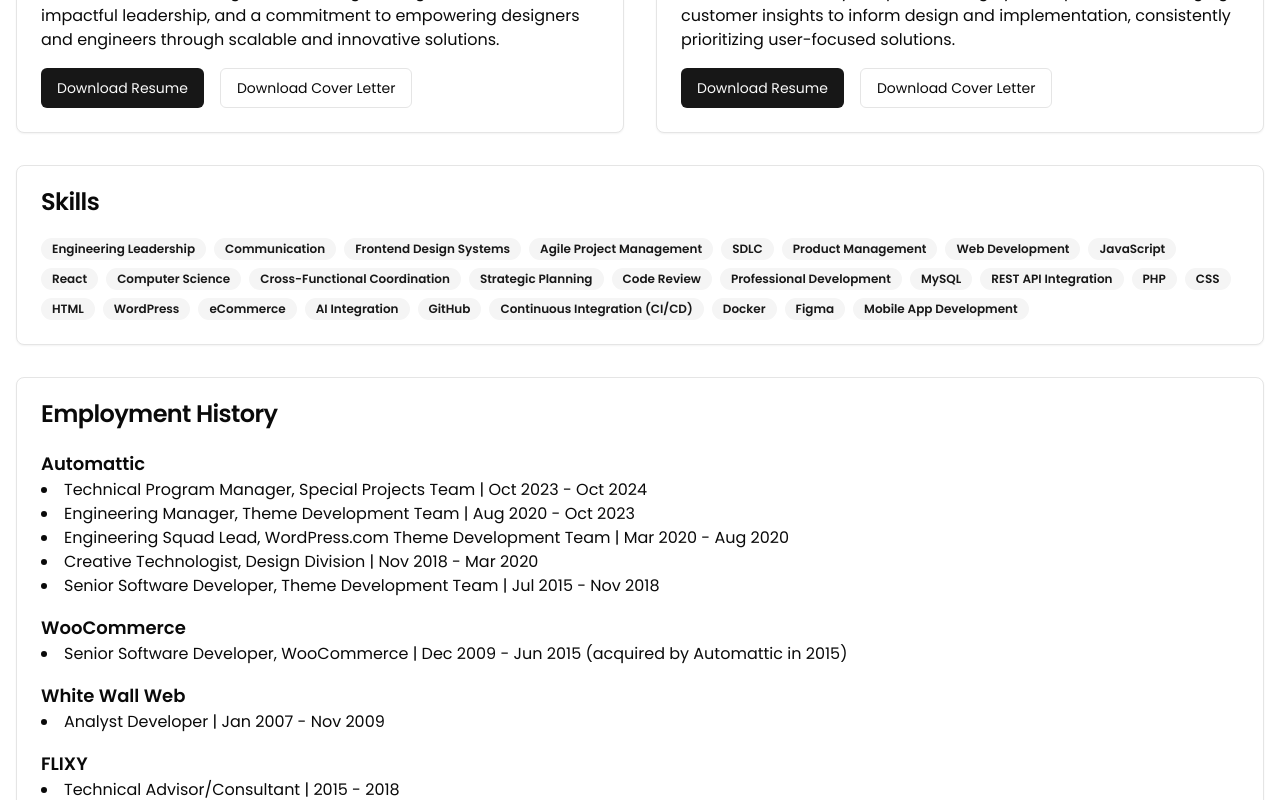
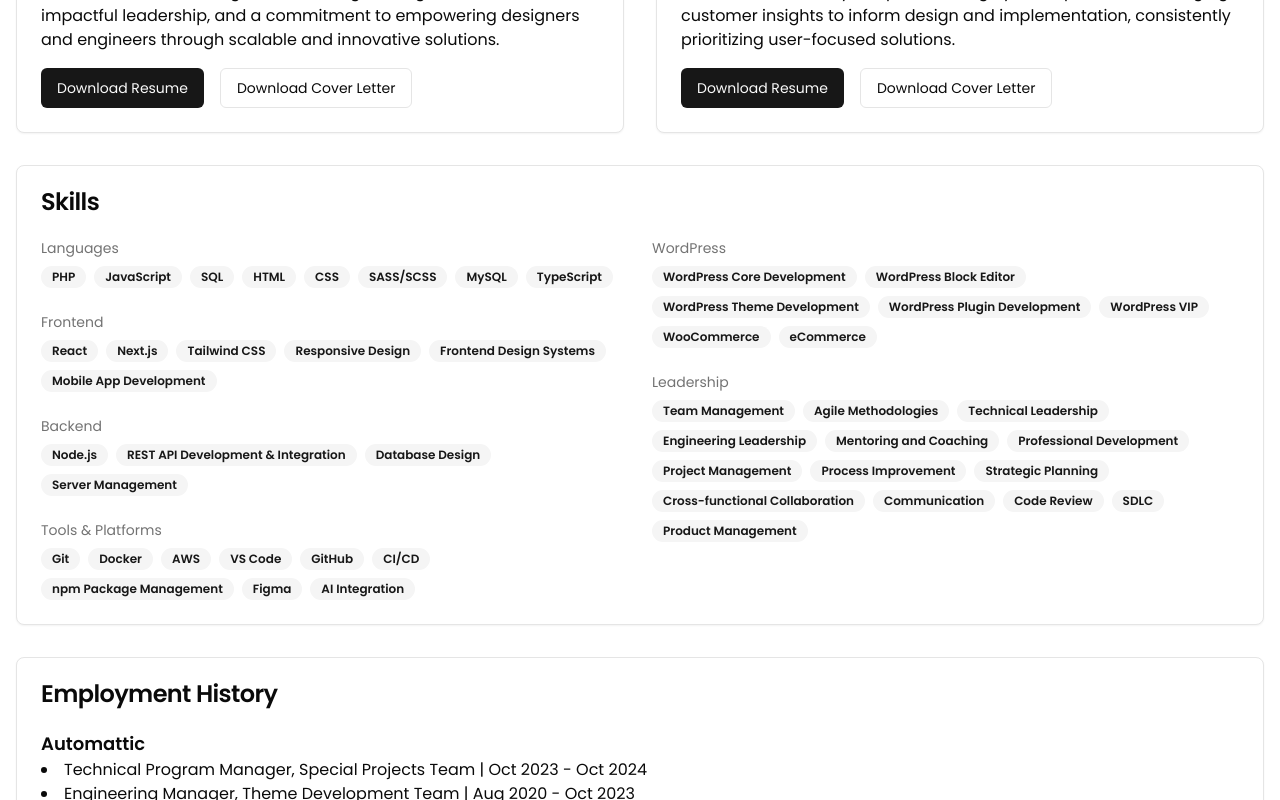
Before and after one commit to jeffikus/react-vercel-resume, a Next.js app: page / in a window 1280 px wide. Shown: the part 527-1327 px from the top of the page. Built offline with nearby package versions, Linux system fonts and the light colour scheme; no server answers.

Commit message:
Updates skills section

```diff
--- a/components/skills.tsx
+++ b/components/skills.tsx
@@ -9,8 +9,16 @@ export function Skills() {
         <CardTitle>Skills</CardTitle>
       </CardHeader>
       <CardContent>
+        <div className="grid grid-cols-1 md:grid-cols-2 gap-6">
+          {/* Left Column: Core Technical Skills & Tools */}
+          <div className="space-y-6">
+            {['Languages', 'Frontend', 'Backend', 'Tools & Platforms'].map((category) => (
+              <div key={category}>
+                <h3 className="text-sm font-medium text-neutral-500 dark:text-neutral-400 mb-2">
+                  {category}
+                </h3>
                 <div className="flex flex-wrap gap-2">
-          {siteConfig.skills.map((skill, index) => (
+                  {siteConfig.skills[category].map((skill, index) => (
                     <Badge
                       key={index}
                       variant="secondary"
@@ -20,6 +28,32 @@ export function Skills() {
                     </Badge>
                   ))}
                 </div>
+              </div>
+            ))}
+          </div>
+
+          {/* Right Column: WordPress and Leadership */}
+          <div className="space-y-6">
+            {['WordPress', 'Leadership'].map((category) => (
+              <div key={category}>
+                <h3 className="text-sm font-medium text-neutral-500 dark:text-neutral-400 mb-2">
+                  {category}
+                </h3>
+                <div className="flex flex-wrap gap-2">
+                  {siteConfig.skills[category].map((skill, index) => (
+                    <Badge
+                      key={index}
+                      variant="secondary"
+                      className="transition-all duration-200 ease-in-out hover:scale-110 hover:bg-primary hover:text-primary-foreground cursor-default"
+                    >
+                      {skill}
+                    </Badge>
+                  ))}
+                </div>
+              </div>
+            ))}
+          </div>
+        </div>
       </CardContent>
     </Card>
   )
--- a/config/site.ts
+++ b/config/site.ts
@@ -38,7 +38,14 @@ export type SiteConfig = {
     title: string
     description: string
   }>
-  skills: string[]
+  skills: {
+    "Languages": string[]
+    "Frontend": string[]
+    "WordPress": string[]
+    "Backend": string[]
+    "Tools & Platforms": string[]
+    "Leadership": string[]
+  }
   projects: Array<{
     name: string
     url: string
@@ -159,35 +166,68 @@ export const siteConfig: SiteConfig = {
       description: "My recent work with AI tools has significantly improved team productivity. I implemented AI to streamline project retrospectives, transform large volumes of web content, and accelerate team status updates, resulting in measurable workload reductions."
     }
   ],
-  skills: [
-    "Engineering Leadership",
-    "Communication",
-    "Frontend Design Systems",
-    "Agile Project Management",
-    "SDLC",
-    "Product Management",
-    "Web Development",
-    "JavaScript",
-    "React",
-    "Computer Science",
-    "Cross-Functional Coordination",
-    "Strategic Planning",
-    "Code Review",
-    "Professional Development",
-    "MySQL",
-    "REST API Integration",
-    "PHP",
-    "CSS",
-    "HTML",
-    "WordPress",
-    "eCommerce",
-    "AI Integration",
-    "GitHub",
-    "Continuous Integration (CI/CD)",
-    "Docker",
-    "Figma",
-    "Mobile App Development",
-  ] as const,
+  skills: {
+    "Languages": [
+      "PHP",
+      "JavaScript",
+      "SQL",
+      "HTML",
+      "CSS",
+      "SASS/SCSS",
+      "MySQL",
+      "TypeScript"
+    ],
+    "Frontend": [
+      "React",
+      "Next.js",
+      "Tailwind CSS",
+      "Responsive Design",
+      "Frontend Design Systems",
+      "Mobile App Development"
+    ],
+    "WordPress": [
+      "WordPress Core Development",
+      "WordPress Block Editor",
+      "WordPress Theme Development",
+      "WordPress Plugin Development",
+      "WordPress VIP",
+      "WooCommerce",
+      "eCommerce"
+    ],
+    "Backend": [
+      "Node.js",
+      "REST API Development & Integration",
+      "Database Design",
+      "Server Management"
+    ],
+    "Tools & Platforms": [
+      "Git",
+      "Docker",
+      "AWS",
+      "VS Code",
+      "GitHub",
+      "CI/CD",
+      "npm Package Management",
+      "Figma",
+      "AI Integration"
+    ],
+    "Leadership": [
+      "Team Management",
+      "Agile Methodologies",
+      "Technical Leadership",
+      "Engineering Leadership",
+      "Mentoring and Coaching",
+      "Professional Development",
+      "Project Management",
+      "Process Improvement",
+      "Strategic Planning",
+      "Cross-functional Collaboration",
+      "Communication",
+      "Code Review",
+      "SDLC",
+      "Product Management"
+    ]
+  },
   projects: [
     {
       name: "WooCommerce",
```
Lines whose indentation alone changed are shown as unchanged.
